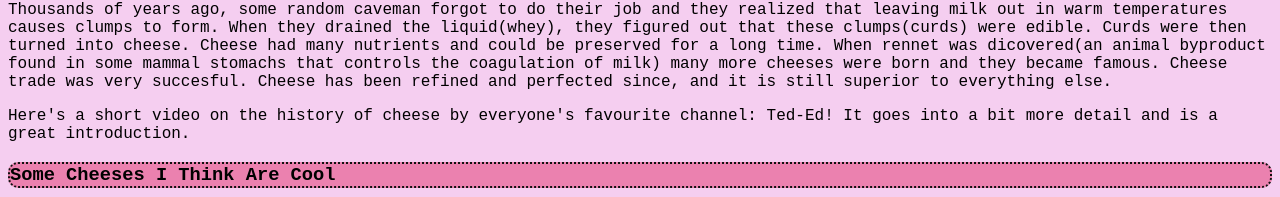
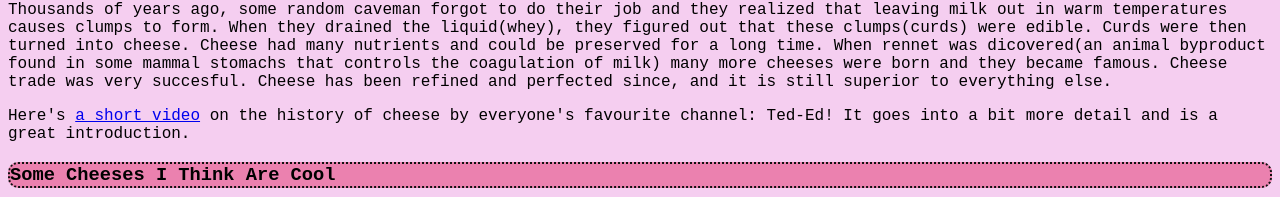
Before and after one commit to FatimaAbdulRazzaq/Home, a plain HTML site: page Goals_&_Aspirations.html in a window 1280 px wide. Shown: the part 471-668 px from the top of the page. Drawn offline with Linux system fonts and the light colour scheme.

Commit message:
Update Goals_&_Aspirations.html

```diff
--- a/Goals_&_Aspirations.html
+++ b/Goals_&_Aspirations.html
@@ -60,7 +60,7 @@
 		for a long time. When rennet was dicovered(an animal byproduct found in some mammal stomachs that controls the coagulation of milk) many more cheeses were born and they became famous. Cheese trade was very succesful.
 		Cheese has been refined and perfected since, and it is still superior to everything else.</p>
 
-		<p>Here's a short video on the history of cheese by everyone's favourite channel: Ted-Ed! It goes into a bit more detail and is a great introduction.</p>
+		<p>Here's <a href = "https://www.youtube.com/watch?v=QKae1k1BDdA">a short video</a> on the history of cheese by everyone's favourite channel: Ted-Ed! It goes into a bit more detail and is a great introduction.</p>
 
 		<!--I talk about some cool cheeses, add relevant images and link relevant videos.-->
 
```
